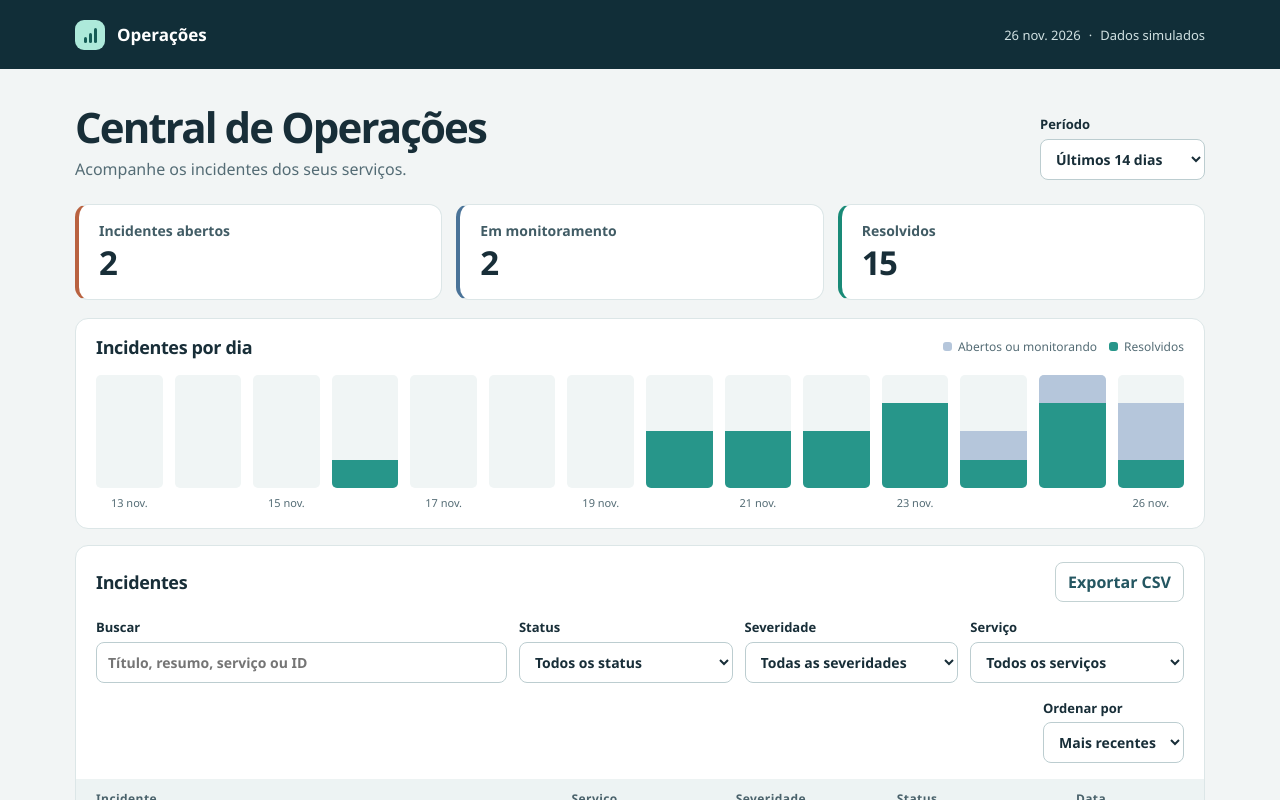
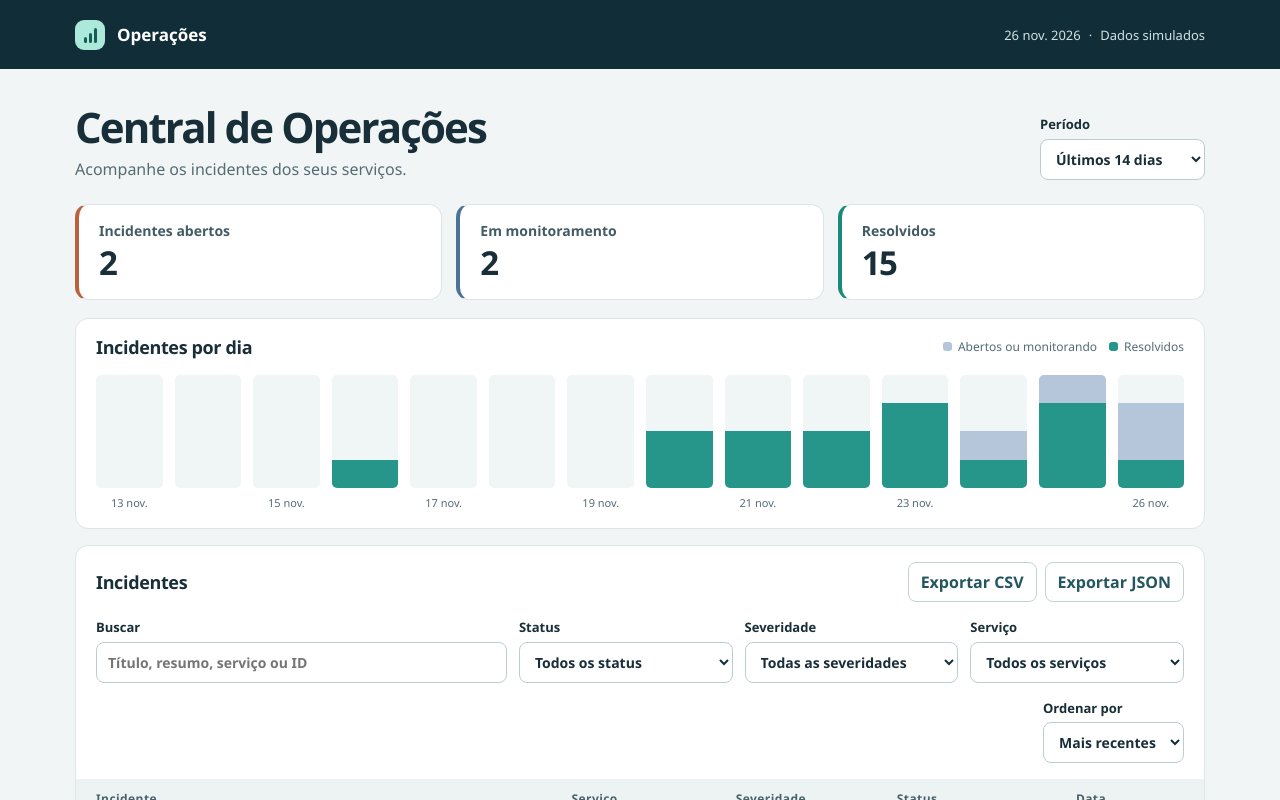
Before and after one commit to melopwork-cmd/painel-operacoes, a React (Vite) app: page / in a window 1280 px wide. Shown: the top 800 px of the page. Built offline with nearby package versions, Linux system fonts and the light colour scheme.

Commit message:
Exportar incidentes filtrados em JSON

```diff
--- a/src/main.tsx
+++ b/src/main.tsx
@@ -66,11 +66,13 @@ function App() {
     setFilters(current => ({ ...current, [key]: value }));
   }
 
-  function download() {
-    const url = URL.createObjectURL(new Blob([exportCsv(rows)], { type: 'text/csv;charset=utf-8' }));
+  function download(format: 'csv' | 'json') {
+    const contents = format === 'csv' ? exportCsv(rows) : JSON.stringify(rows, null, 2) + '\n';
+    const type = format === 'csv' ? 'text/csv;charset=utf-8' : 'application/json;charset=utf-8';
+    const url = URL.createObjectURL(new Blob([contents], { type }));
     const anchor = document.createElement('a');
     anchor.href = url;
-    anchor.download = 'incidentes.csv';
+    anchor.download = 'incidentes.' + format;
     anchor.click();
     window.setTimeout(() => URL.revokeObjectURL(url), 1000);
   }
@@ -134,7 +136,8 @@ function App() {
             <h2 id="incident-title">Incidentes</h2>
             <div className="table-actions">
               {hasFilters && <button className="secondary" type="button" onClick={() => setFilters(defaultFilters)}>Limpar filtros</button>}
-              <button className="secondary" type="button" disabled={rows.length === 0} onClick={download}>Exportar CSV</button>
+              <button className="secondary" type="button" disabled={rows.length === 0} onClick={() => download('csv')}>Exportar CSV</button>
+              <button className="secondary" type="button" disabled={rows.length === 0} onClick={() => download('json')}>Exportar JSON</button>
             </div>
           </div>
           <div className="filters">
```
Also changed, not shown: 1 other file (tests, documents, lock files or other folders).
